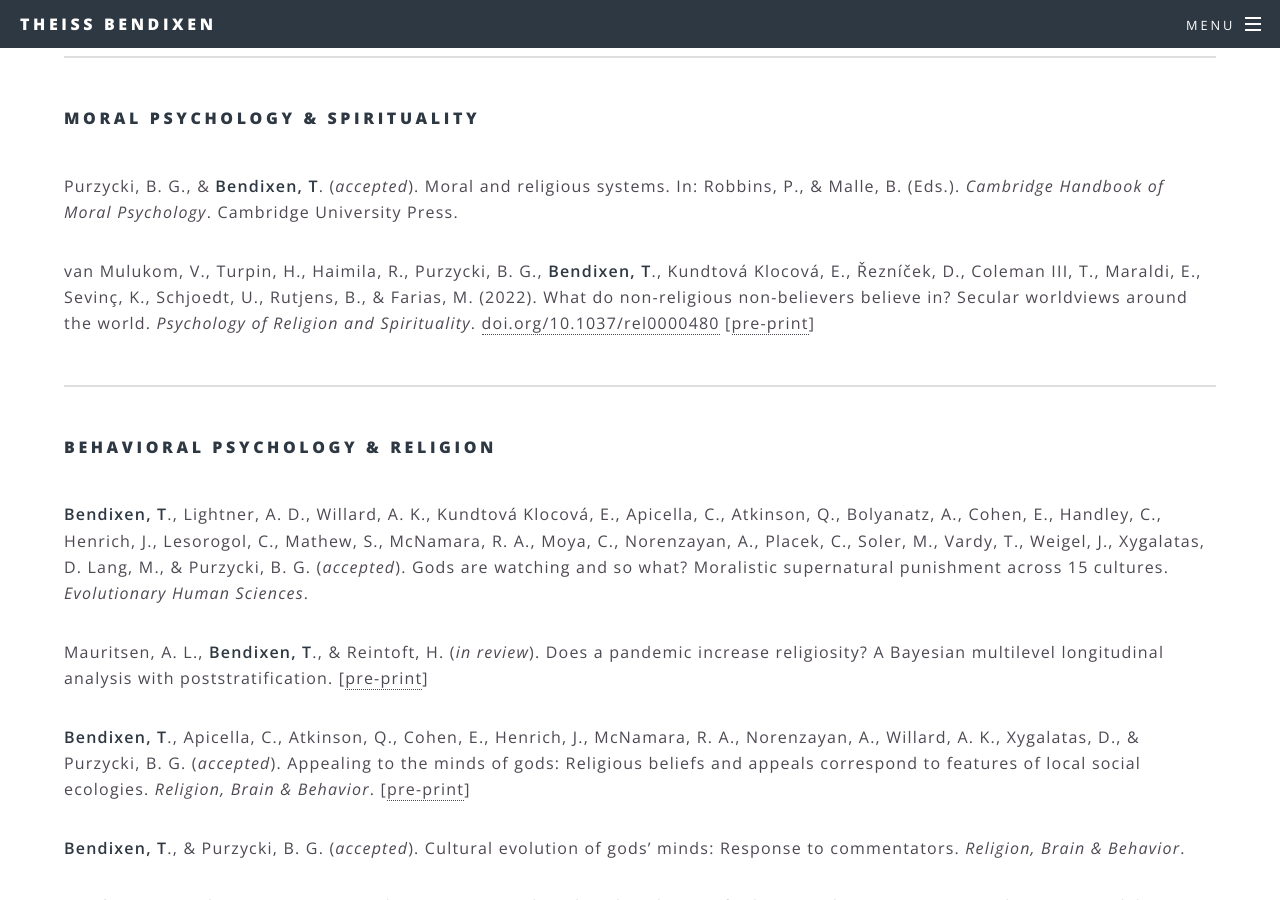
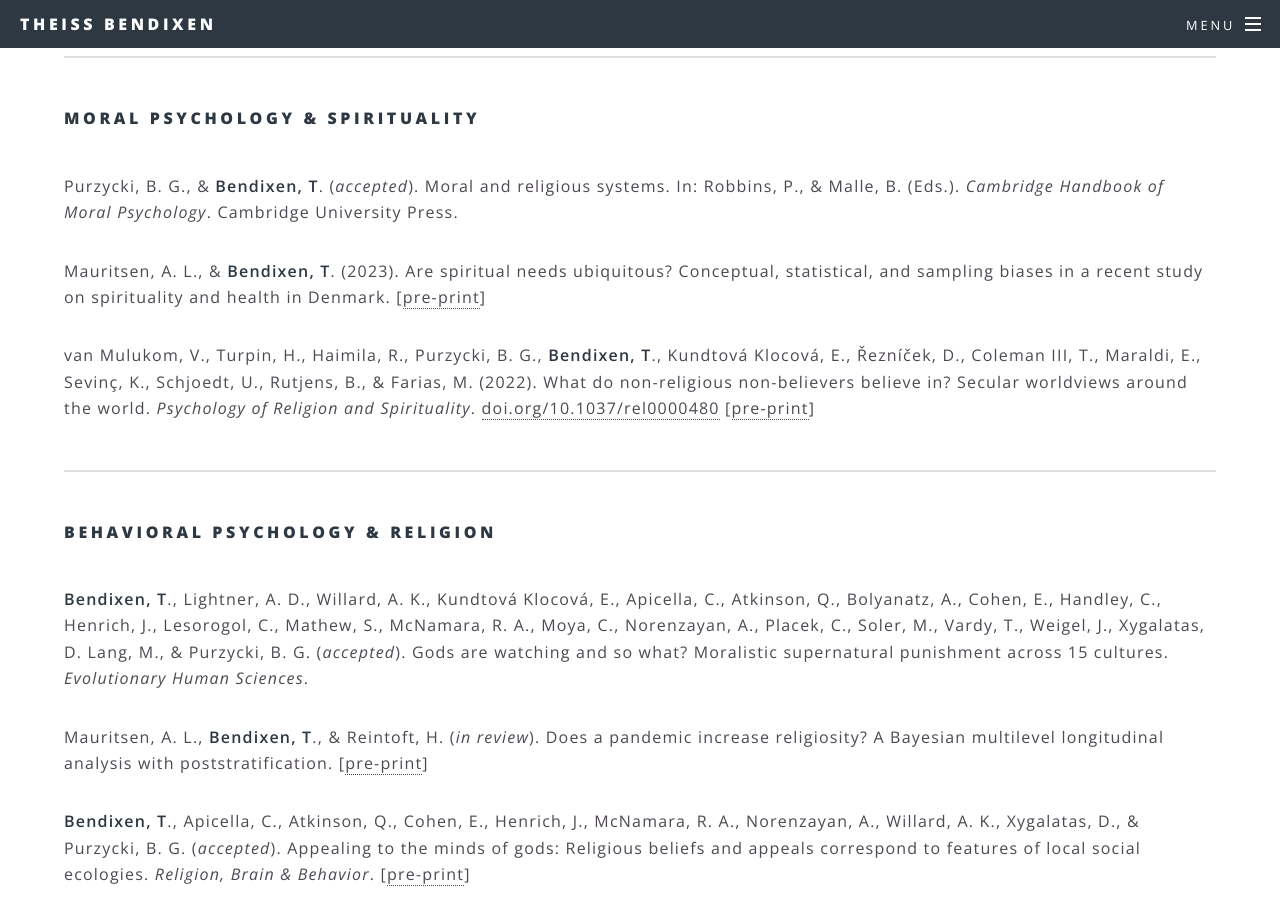
Before and after one commit to tbendixen/tbendixen.github.io, a Jekyll site: the page built from research.html, in a window 1280 px wide and 900 px high, scrolled down 3004 px. Built offline with Jekyll 4.4.1, drawn with Linux system fonts in a browser that asks for light colours.

Commit message:
Update research.html

```diff
--- a/research.html
+++ b/research.html
@@ -80,7 +80,8 @@ title: Research
 				<hr />
 				<h4>Moral psychology & Spirituality</h4>
 				<br />
-				<p>Purzycki, B. G., & <b>Bendixen, T</b>. (<i>accepted</i>). Moral and religious systems. In: Robbins, P., & Malle, B. (Eds.). <i>Cambridge Handbook of Moral Psychology</i>. Cambridge University Press.
+				<p>Purzycki, B. G., & <b>Bendixen, T</b>. (<i>accepted</i>). Moral and religious systems. In: Robbins, P., & Malle, B. (Eds.). <i>Cambridge Handbook of Moral Psychology</i>. Cambridge University Press.</p>
+				<p>Mauritsen, A. L., & <b>Bendixen, T</b>. (2023). Are spiritual needs ubiquitous? Conceptual, statistical, and sampling biases in a recent study on spirituality and health in Denmark. [<a href="https://psyarxiv.com/h4p32/">pre-print</a>]</p>
 				<p>van Mulukom, V., Turpin, H., Haimila, R., Purzycki, B. G., <b>Bendixen, T</b>., Kundtová Klocová, E., Řezníček, D., Coleman III, T., Maraldi, E., Sevinç, K., Schjoedt, U., Rutjens, B., & Farias, M. (2022).
 					What do non-religious non-believers believe in? Secular worldviews around the world. <i>Psychology of Religion and Spirituality</i>.
 				 	<a href="https://doi.org/10.1037/rel0000480">doi.org/10.1037/rel0000480</a>
```
